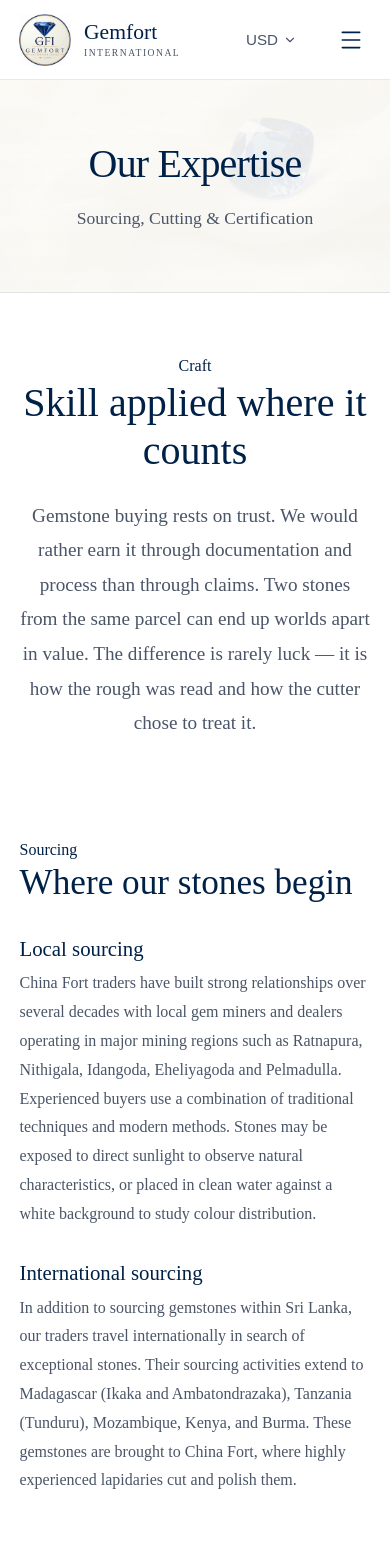
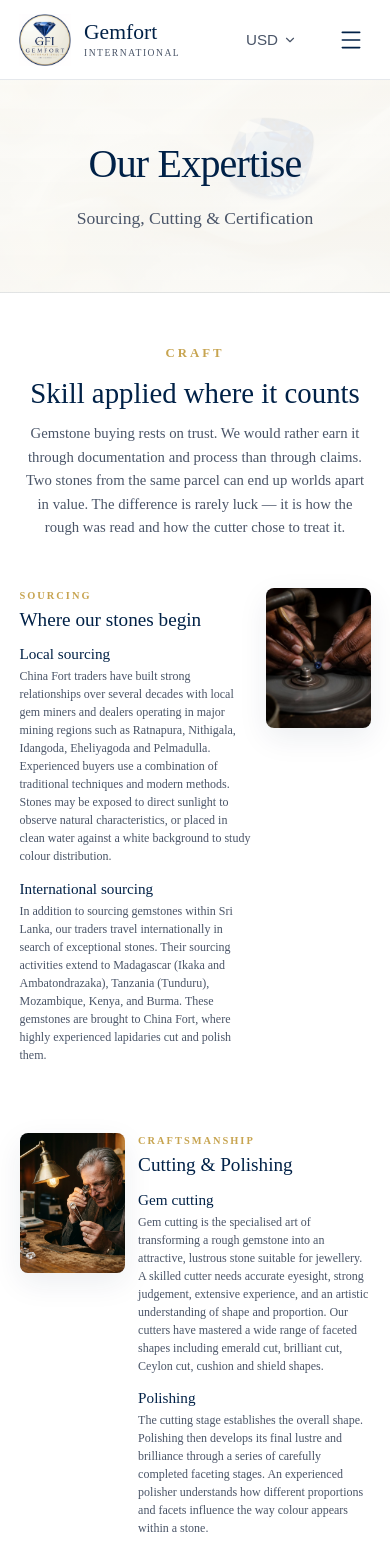
Before and after one commit to ishthiyaqAhamed/Gemfort, a Next.js app: page /expertise in a window 390 px wide. Shown: the top 1557 px of the page. Built offline with nearby package versions, Linux system fonts and the light colour scheme; sample sign-in values are in the browser's storage; a web font is replaced by a local one.

Commit message:
feat(expertise): side-by-side mobile layout with compact image for craftsmanship and expertise sections

```diff
--- /dev/null
+++ b/src/app/expertise/expertise.module.css
@@ -0,0 +1,218 @@
+.section {
+  background-color: var(--bg-primary);
+  padding: 100px 0;
+}
+
+.intro {
+  text-align: center;
+  margin-bottom: 6rem;
+}
+
+.eyebrow {
+  font-family: var(--font-body);
+  color: var(--text-accent);
+  text-transform: uppercase;
+  letter-spacing: 3px;
+  font-size: 0.8rem;
+  font-weight: 600;
+  margin-bottom: 0.75rem;
+}
+
+.introTitle {
+  color: var(--text-primary);
+  margin-bottom: 1.5rem;
+  font-size: 2.5rem;
+  font-family: var(--font-heading);
+}
+
+.introDesc {
+  color: var(--text-secondary);
+  font-size: 1.15rem;
+  line-height: 1.8;
+  max-width: 800px;
+  margin: 0 auto;
+}
+
+.featuresList {
+  display: flex;
+  flex-direction: column;
+  gap: 7rem;
+}
+
+/* ─── Feature Row: Text Left, Image Right ─── */
+.featureRow {
+  display: grid;
+  grid-template-columns: 1.1fr 0.9fr;
+  gap: 4rem;
+  align-items: flex-start;
+}
+
+/* ─── Feature Row: Image Left, Text Right (Cutting & Polishing) ─── */
+.featureRowReverse {
+  display: grid;
+  grid-template-columns: 0.9fr 1.1fr;
+  gap: 4rem;
+  align-items: flex-start;
+}
+
+.featureImageCol {
+  position: relative;
+  width: 100%;
+  aspect-ratio: 3/4;
+  border-radius: 12px;
+  overflow: hidden;
+  box-shadow: 0 10px 30px rgba(0, 33, 71, 0.08);
+}
+
+.featureImage {
+  object-fit: cover;
+}
+
+.featureTextCol {
+  display: flex;
+  flex-direction: column;
+  min-width: 0;
+}
+
+.featureEyebrow {
+  color: var(--text-accent);
+  font-size: 0.75rem;
+  text-transform: uppercase;
+  letter-spacing: 2.5px;
+  font-weight: 700;
+  margin-bottom: 0.5rem;
+}
+
+.featureTitle {
+  color: var(--text-primary);
+  margin-bottom: 1.75rem;
+  font-size: 2.2rem;
+  font-family: var(--font-heading);
+  line-height: 1.2;
+}
+
+.subHeading {
+  font-size: 1.25rem;
+  color: var(--text-primary);
+  margin-bottom: 0.45rem;
+  font-family: var(--font-heading);
+  font-weight: 500;
+}
+
+.paragraph {
+  color: var(--text-secondary);
+  line-height: 1.8;
+  margin-bottom: 1.75rem;
+  font-size: 0.98rem;
+}
+
+.labList {
+  color: var(--text-secondary);
+  line-height: 1.8;
+  list-style-type: disc;
+  padding-left: 1.5rem;
+  font-size: 0.95rem;
+}
+
+/* ─── Mobile Viewport: SIDE-BY-SIDE WITH SMALLER IMAGE ─── */
+@media (max-width: 768px) {
+  .section {
+    padding: 50px 0;
+  }
+
+  .intro {
+    margin-bottom: 3rem;
+  }
+
+  .introTitle {
+    font-size: 1.8rem;
+    margin-bottom: 0.75rem;
+  }
+
+  .introDesc {
+    font-size: 0.92rem;
+    line-height: 1.6;
+  }
+
+  .featuresList {
+    gap: 3.5rem;
+  }
+
+  /* Keep side-by-side on mobile with a compact image! */
+  .featureRow {
+    grid-template-columns: 1fr 120px;
+    gap: 1rem;
+    align-items: flex-start;
+  }
+
+  .featureRowReverse {
+    grid-template-columns: 120px 1fr;
+    gap: 1rem;
+    align-items: flex-start;
+  }
+
+  .featureImageCol {
+    width: 100%;
+    max-width: 120px;
+    aspect-ratio: 3/4;
+    border-radius: 8px;
+    position: sticky;
+    top: calc(var(--nav-height) + 1rem);
+  }
+
+  .featureEyebrow {
+    font-size: 0.65rem;
+    letter-spacing: 2px;
+    margin-bottom: 0.25rem;
+  }
+
+  .featureTitle {
+    font-size: 1.35rem;
+    line-height: 1.15;
+    margin-bottom: 0.85rem;
+  }
+
+  .subHeading {
+    font-size: 0.95rem;
+    margin-bottom: 0.25rem;
+    line-height: 1.25;
+  }
+
+  .paragraph {
+    font-size: 0.78rem;
+    line-height: 1.55;
+    margin-bottom: 0.85rem;
+  }
+
+  .labList {
+    font-size: 0.75rem;
+    line-height: 1.5;
+    padding-left: 1.1rem;
+  }
+}
+
+@media (max-width: 480px) {
+  .featureRow {
+    grid-template-columns: 1fr 105px;
+    gap: 0.85rem;
+  }
+
+  .featureRowReverse {
+    grid-template-columns: 105px 1fr;
+    gap: 0.85rem;
+  }
+
+  .featureImageCol {
+    max-width: 105px;
+    aspect-ratio: 3/4;
+  }
+
+  .featureTitle {
+    font-size: 1.2rem;
+  }
+
+  .paragraph {
+    font-size: 0.75rem;
+    line-height: 1.5;
+  }
+}
--- a/src/app/expertise/page.tsx
+++ b/src/app/expertise/page.tsx
@@ -4,6 +4,8 @@ import PageHeader from '@/components/PageHeader/PageHeader';
 import { motion } from 'framer-motion';
 import Image from 'next/image';
 import { ShieldCheck, Search, Scissors, Stamp, PackageSearch, Gem, Globe2, BookOpen, ArrowDown, ArrowRight, ArrowLeft } from 'lucide-react';
+
+import styles from './expertise.module.css';
 
 const stages = [
   { id: '01', title: 'Source', desc: 'Rough selected from Sri Lankan gem gravels and trusted suppliers.' },
@@ -24,47 +26,47 @@ export default function ExpertisePage() {
         imagePath="/images/hero-bg-blue.jpg"
       />
 
-      <section className="section" style={{ backgroundColor: 'var(--bg-primary)' }}>
+      <section className={styles.section}>
         <div className="container" style={{ maxWidth: '1000px', margin: '0 auto' }}>
 
           <motion.div
             initial={{ opacity: 0, y: 30 }}
             whileInView={{ opacity: 1, y: 0 }}
             viewport={{ once: true }}
-            style={{ textAlign: 'center', marginBottom: '6rem' }}
+            className={styles.intro}
           >
-            <p className="eyebrow">Craft</p>
-            <h2 style={{ color: 'var(--text-primary)', marginBottom: '1.5rem', fontSize: '2.5rem' }}>Skill applied where it counts</h2>
-            <p style={{ color: 'var(--text-secondary)', fontSize: '1.2rem', lineHeight: 1.8, maxWidth: '800px', margin: '0 auto' }}>
+            <p className={styles.eyebrow}>Craft</p>
+            <h2 className={styles.introTitle}>Skill applied where it counts</h2>
+            <p className={styles.introDesc}>
               Gemstone buying rests on trust. We would rather earn it through documentation and process than through claims. Two stones from the same parcel can end up worlds apart in value. The difference is rarely luck — it is how the rough was read and how the cutter chose to treat it.
             </p>
           </motion.div>
 
-          <div style={{ display: 'flex', flexDirection: 'column', gap: '8rem' }}>
+          <div className={styles.featuresList}>
 
             {/* Sourcing */}
             <motion.div
               initial={{ opacity: 0, y: 30 }}
               whileInView={{ opacity: 1, y: 0 }}
               viewport={{ once: true }}
-              style={{ display: 'grid', gridTemplateColumns: 'repeat(auto-fit, minmax(350px, 1fr))', gap: '4rem', alignItems: 'flex-start' }}
+              className={styles.featureRow}
             >
-              <div>
-                <p className="eyebrow">Sourcing</p>
-                <h2 style={{ color: 'var(--text-primary)', marginBottom: '2rem', fontSize: '2.2rem' }}>Where our stones begin</h2>
+              <div className={styles.featureTextCol}>
+                <p className={styles.featureEyebrow}>Sourcing</p>
+                <h2 className={styles.featureTitle}>Where our stones begin</h2>
 
-                <h3 style={{ fontSize: '1.3rem', color: 'var(--text-primary)', marginBottom: '0.5rem' }}>Local sourcing</h3>
-                <p style={{ color: 'var(--text-secondary)', lineHeight: 1.8, marginBottom: '2rem' }}>
+                <h3 className={styles.subHeading}>Local sourcing</h3>
+                <p className={styles.paragraph}>
                   China Fort traders have built strong relationships over several decades with local gem miners and dealers operating in major mining regions such as Ratnapura, Nithigala, Idangoda, Eheliyagoda and Pelmadulla. Experienced buyers use a combination of traditional techniques and modern methods. Stones may be exposed to direct sunlight to observe natural characteristics, or placed in clean water against a white background to study colour distribution.
                 </p>
 
-                <h3 style={{ fontSize: '1.3rem', color: 'var(--text-primary)', marginBottom: '0.5rem' }}>International sourcing</h3>
-                <p style={{ color: 'var(--text-secondary)', lineHeight: 1.8 }}>
+                <h3 className={styles.subHeading}>International sourcing</h3>
+                <p className={styles.paragraph}>
                   In addition to sourcing gemstones within Sri Lanka, our traders travel internationally in search of exceptional stones. Their sourcing activities extend to Madagascar (Ikaka and Ambatondrazaka), Tanzania (Tunduru), Mozambique, Kenya, and Burma. These gemstones are brought to China Fort, where highly experienced lapidaries cut and polish them.
                 </p>
               </div>
-              <div style={{ position: 'relative', width: '100%', aspectRatio: '3/4', borderRadius: '8px', overflow: 'hidden' }}>
-                <Image src="/images/custom-sourcing.png" alt="Sourcing" fill style={{ objectFit: 'cover' }} />
+              <div className={styles.featureImageCol}>
+                <Image src="/images/custom-sourcing.png" alt="Sourcing" fill className={styles.featureImage} />
               </div>
             </motion.div>
 
@@ -73,22 +75,22 @@ export default function ExpertisePage() {
               initial={{ opacity: 0, y: 30 }}
               whileInView={{ opacity: 1, y: 0 }}
               viewport={{ once: true }}
-              style={{ display: 'grid', gridTemplateColumns: 'repeat(auto-fit, minmax(350px, 1fr))', gap: '4rem', alignItems: 'flex-start' }}
+              className={styles.featureRowReverse}
             >
-              <div style={{ position: 'relative', width: '100%', aspectRatio: '3/4', borderRadius: '8px', overflow: 'hidden', order: -1 }}>
-                <Image src="/images/about-preview.jpg" alt="Cutting" fill style={{ objectFit: 'cover' }} />
+              <div className={styles.featureImageCol}>
+                <Image src="/images/about-preview.jpg" alt="Cutting" fill className={styles.featureImage} />
               </div>
-              <div>
-                <p className="eyebrow">Craftsmanship</p>
-                <h2 style={{ color: 'var(--text-primary)', marginBottom: '2rem', fontSize: '2.2rem' }}>Cutting & Polishing</h2>
+              <div className={styles.featureTextCol}>
+                <p className={styles.featureEyebrow}>Craftsmanship</p>
+                <h2 className={styles.featureTitle}>Cutting &amp; Polishing</h2>
 
-                <h3 style={{ fontSize: '1.3rem', color: 'var(--text-primary)', marginBottom: '0.5rem' }}>Gem cutting</h3>
-                <p style={{ color: 'var(--text-secondary)', lineHeight: 1.8, marginBottom: '2rem' }}>
+                <h3 className={styles.subHeading}>Gem cutting</h3>
+                <p className={styles.paragraph}>
                   Gem cutting is the specialised art of transforming a rough gemstone into an attractive, lustrous stone suitable for jewellery. A skilled cutter needs accurate eyesight, strong judgement, extensive experience, and an artistic understanding of shape and proportion. Our cutters have mastered a wide range of faceted shapes including emerald cut, brilliant cut, Ceylon cut, cushion and shield shapes.
                 </p>
 
-                <h3 style={{ fontSize: '1.3rem', color: 'var(--text-primary)', marginBottom: '0.5rem' }}>Polishing</h3>
-                <p style={{ color: 'var(--text-secondary)', lineHeight: 1.8 }}>
+                <h3 className={styles.subHeading}>Polishing</h3>
+                <p className={styles.paragraph}>
                   The cutting stage establishes the overall shape. Polishing then develops its final lustre and brilliance through a series of carefully completed faceting stages. An experienced polisher understands how different proportions and facets influence the way colour appears within a stone.
                 </p>
               </div>
@@ -99,31 +101,31 @@ export default function ExpertisePage() {
               initial={{ opacity: 0, y: 30 }}
               whileInView={{ opacity: 1, y: 0 }}
               viewport={{ once: true }}
-              style={{ display: 'grid', gridTemplateColumns: 'repeat(auto-fit, minmax(350px, 1fr))', gap: '4rem', alignItems: 'flex-start' }}
+              className={styles.featureRow}
             >
-              <div>
-                <p className="eyebrow">Verification</p>
-                <h2 style={{ color: 'var(--text-primary)', marginBottom: '2rem', fontSize: '2.2rem' }}>Testing & Certification</h2>
+              <div className={styles.featureTextCol}>
+                <p className={styles.featureEyebrow}>Verification</p>
+                <h2 className={styles.featureTitle}>Testing &amp; Certification</h2>
 
-                <p style={{ color: 'var(--text-secondary)', lineHeight: 1.8, marginBottom: '1.5rem' }}>
+                <p className={styles.paragraph} style={{ marginBottom: '1rem' }}>
                   Gem laboratories in China Fort use modern technologies and are supported by professionals from internationally recognised gemological institutes. Gemstones are submitted for testing to determine important characteristics, including heat treatment or synthetics.
                 </p>
-                <p style={{ color: 'var(--text-secondary)', lineHeight: 1.8, marginBottom: '2rem' }}>
+                <p className={styles.paragraph}>
                   A standard report includes identity, date of testing, weight, dimensions, colour, variety and comments regarding indications of treatment. A detailed report may also include cut, clarity and origin.
                 </p>
 
-                <h3 style={{ fontSize: '1.1rem', color: 'var(--text-primary)', marginBottom: '1rem' }}>Recognised Laboratories</h3>
-                <ul style={{ color: 'var(--text-secondary)', lineHeight: 1.8, listStyleType: 'disc', paddingLeft: '1.5rem' }}>
+                <h3 className={styles.subHeading} style={{ fontSize: '1.05rem', marginBottom: '0.6rem' }}>Recognised Laboratories</h3>
+                <ul className={styles.labList}>
                   <li>EGL – Emteem Gem Laboratory</li>
                   <li>GIC – Gemological Institute Colombo</li>
                   <li>TGL – Tourmaline Lanka Gem Lab</li>
                   <li>PGTL – Precious Gem Testing Lab</li>
                   <li>CGL – Ceylon Gem Laboratories</li>
-                  <li>AIGS & AGTL</li>
+                  <li>AIGS &amp; AGTL</li>
                 </ul>
               </div>
-              <div style={{ position: 'relative', width: '100%', aspectRatio: '3/4', borderRadius: '8px', overflow: 'hidden' }}>
-                <Image src="/images/journal/5.jpg" alt="Testing" fill style={{ objectFit: 'cover' }} />
+              <div className={styles.featureImageCol}>
+                <Image src="/images/journal/5.jpg" alt="Testing" fill className={styles.featureImage} />
               </div>
             </motion.div>
 
```
